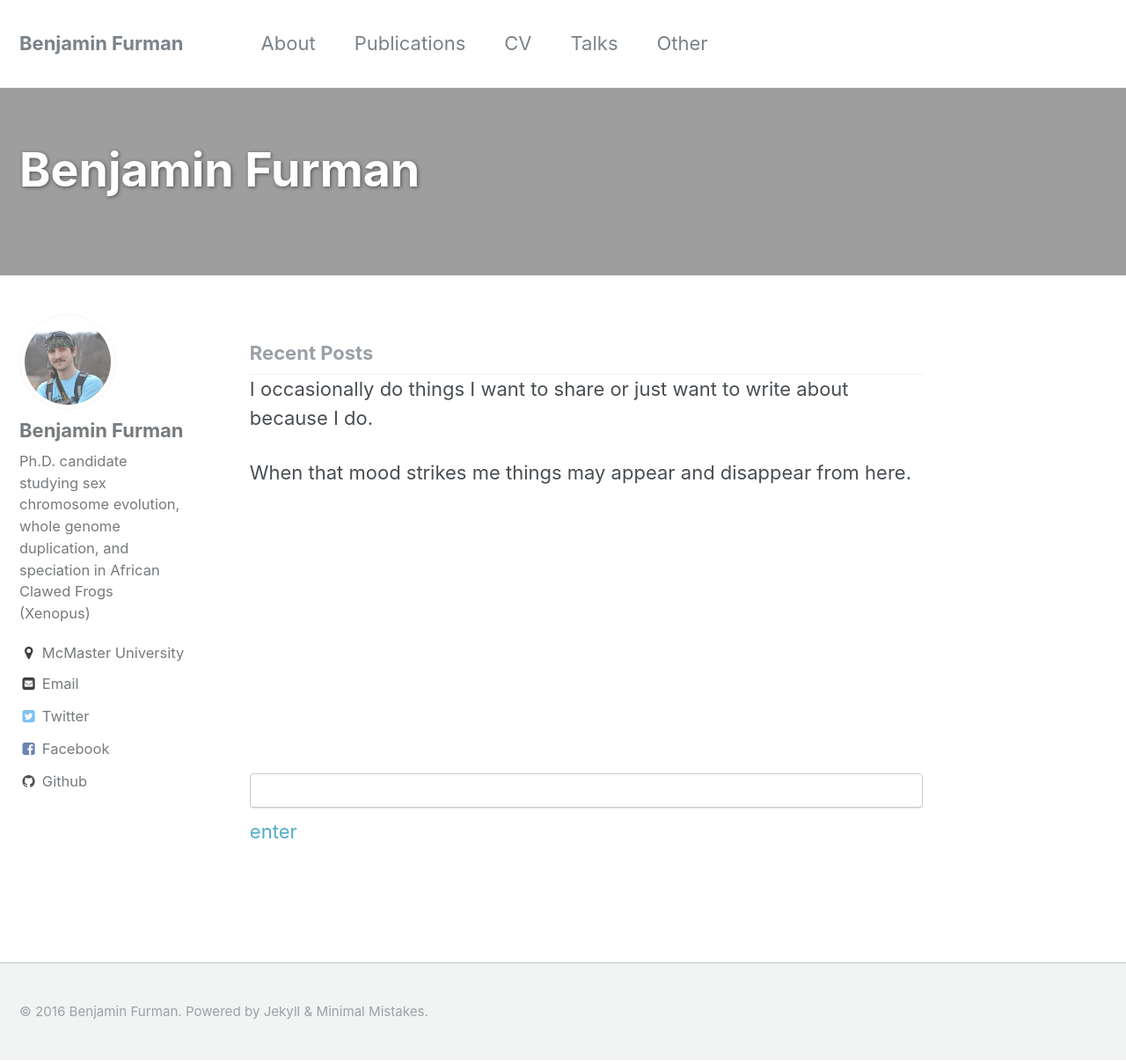
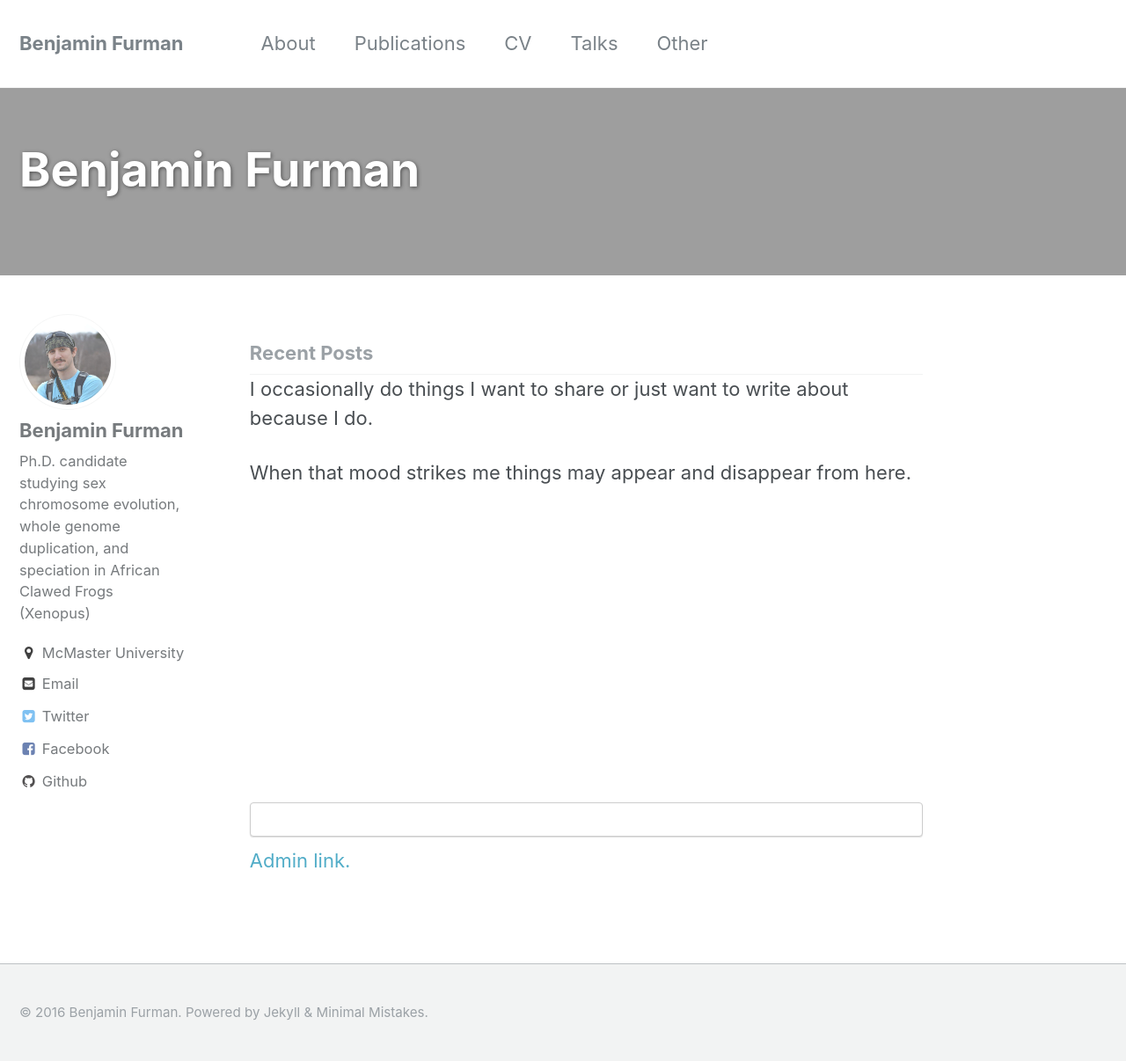
Before and after one commit to benjaminfurman/benjaminfurman.github.io, a Jekyll site: the page built from index.html, in a window 1280 px wide and 1206 px high. Shown: the whole window at 88% size. Built offline with Jekyll 4.4.1, drawn with Linux system fonts in a browser that asks for light colours; the list of posts is cut into pages by our own code.

Commit message:
minor link name change

```diff
--- a/index.html
+++ b/index.html
@@ -35,10 +35,11 @@ title: "  "
 
 
 
+<br>
 
 <body>
 <input id='password' type='text'  />
-<a href="/_pages/private_page/" onclick="javascript:return validatePass()">enter</a>
+<a href="/_pages/private_page/" onclick="javascript:return validatePass()">Admin link.</a>
 <script>
 function validatePass(){
     if(document.getElementById('password').value == 'borealis'){
```
